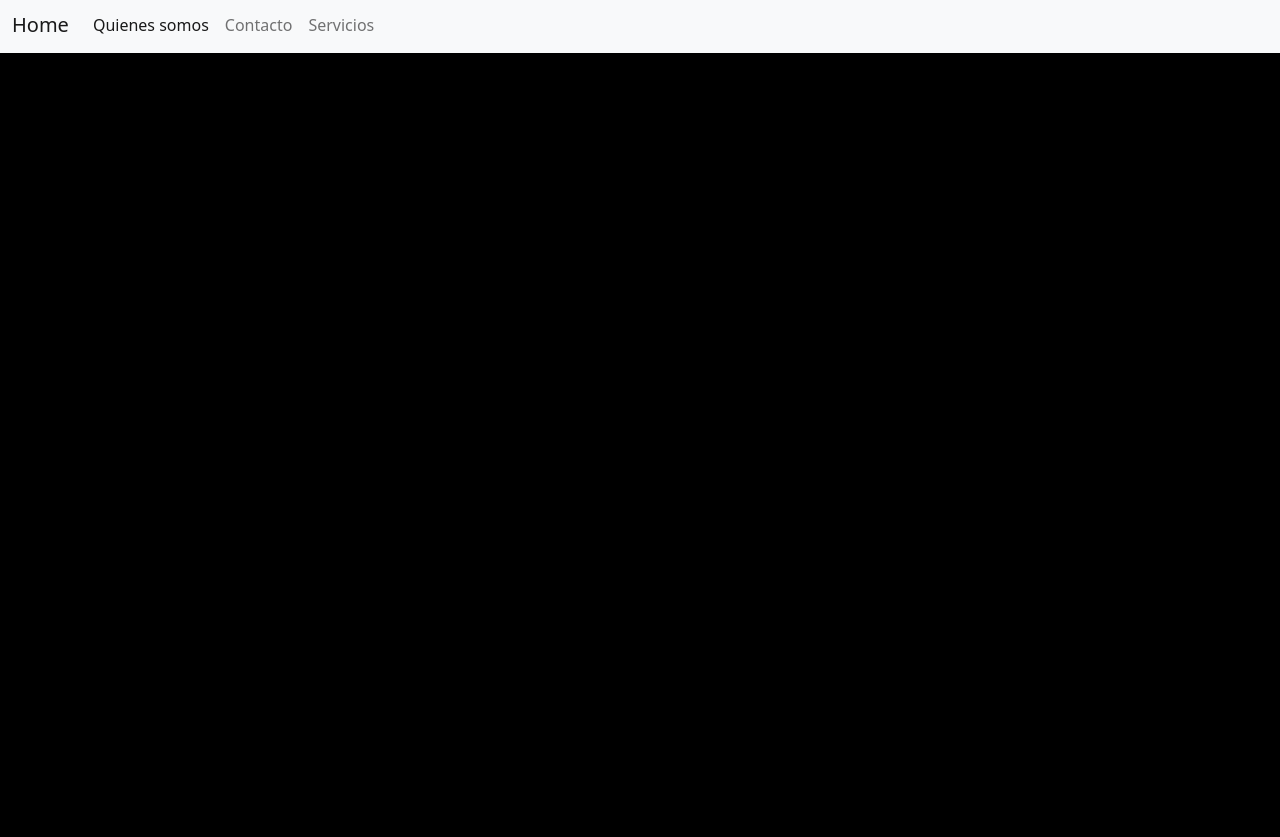
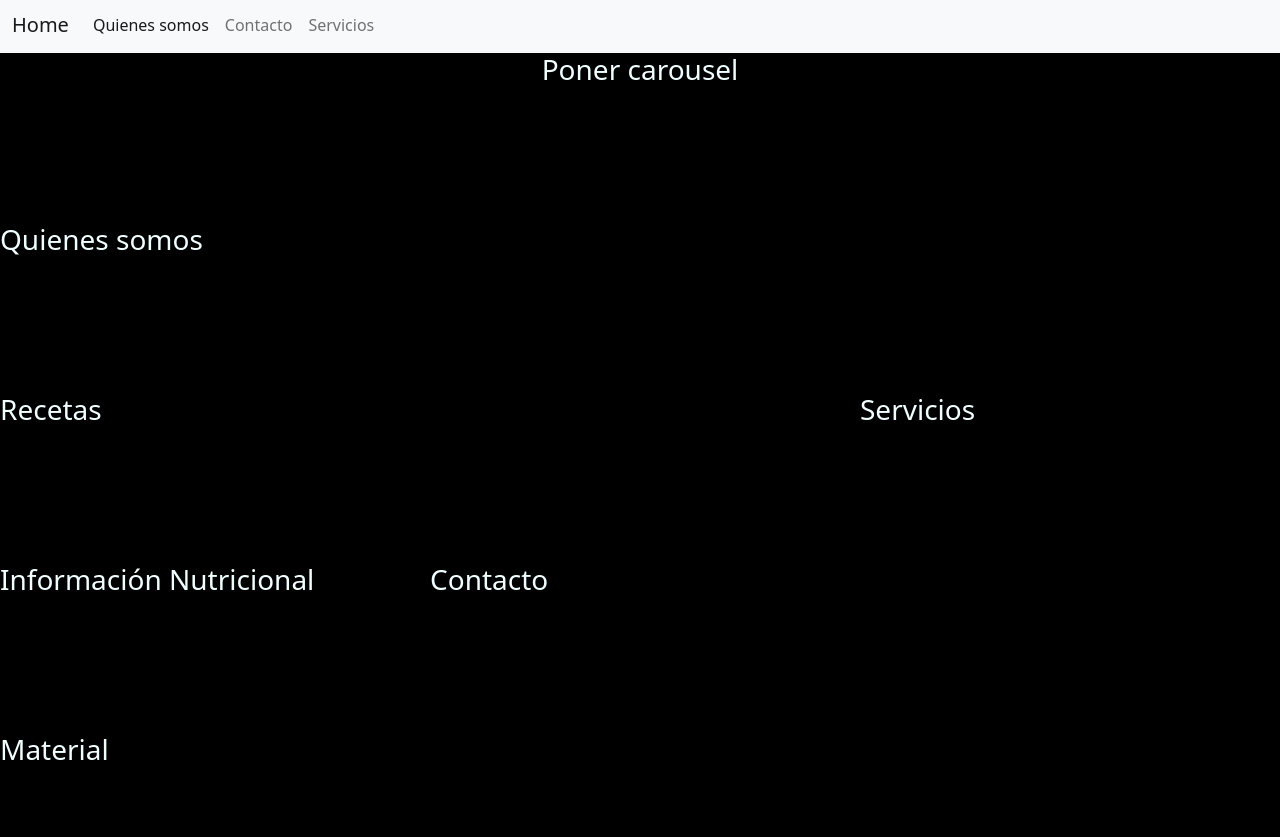
Before and after one commit to FedericoPagano/ProyectoFinal, a plain HTML site: page index.html in a window 1280 px wide. Shown: the part 115-952 px from the top of the page. Before the commit the page ends 800 px from the top, so only its background shows below. Drawn offline with nearby package versions, Linux system fonts and the light colour scheme.

Commit message:
agrego grid

```diff
--- a/CSS/style.scss
+++ b/CSS/style.scss
@@ -24,3 +24,40 @@ a, ul, li {
     width: 20px;
     height: 20px;
 }
+.grilla{
+    display: grid;
+    grid-template-areas:
+                        "carousel carousel carousel"
+                        "quienes quienes quienes"
+                        "recetas recetas servicios"
+                        "informacion contacto contacto"
+                        "material contacto contacto";
+
+    grid-template-columns: 1fr 1fr 1fr;
+    grid-template-rows: 20% 20% 20% 20% 20%;
+    grid-gap: 10px;
+    height: 100vh;
+}
+
+.carousel{
+    grid-area: carousel;
+    text-align: center;
+}
+.quienes{
+    grid-area: quienes;
+}
+.recetas{
+    grid-area: recetas;
+}
+.servicios{
+    grid-area: servicios;
+}
+.contacto{
+    grid-area: contacto;
+}
+.material{
+    grid-area: material;
+}
+.informacion{
+    grid-area: informacion;
+}
--- a/index.html
+++ b/index.html
@@ -59,7 +59,33 @@
         </nav>
     </header>
 
+    <section class="grilla">
+        <a class="carousel" href="">
+            <h3>Poner carousel</h3>
+        </a>
+        <a class="quienes" href="quienes_somos.html">
+            <h3>Quienes somos</h3>
+        </a>
+        <a class="servicios" href="servicios.html">
+            <h3>Servicios</h3>
+        </a>
+        <a class="recetas" href="recetas.html">
+            <h3>Recetas</h3>
+        </a>
+        <a class="material" href="material.html">
+            <h3>Material</h3>
+        </a>
+        <a class="contacto" href="contacto.html">
+            <h3>Contacto</h3>
+        </a>
+        <a class="informacion" href="informacion_nutricional.html">
+            <h3>Información Nutricional</h3>
+        </a>
+    </section>
 
+    <footer>
+        <img src="img/6.jpg" alt="">
+    </footer>
 
     <script src="JS/wow.min.js"></script>
     <script>
```
Also changed, not shown: CSS/style.css, 1 other file.
